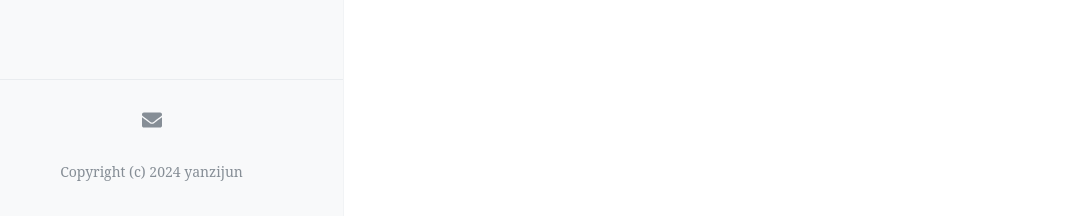
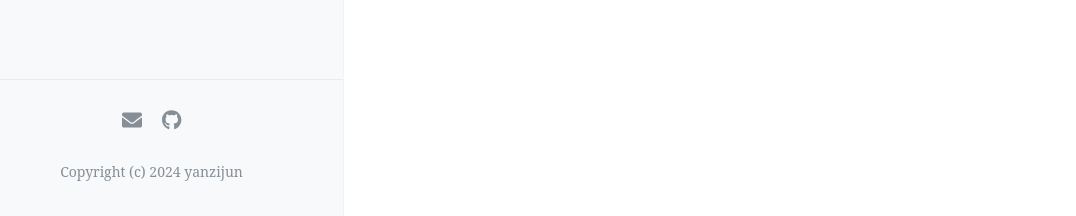
Before and after one commit to Yan-ziJun/yan-zijun.github.io, a Jekyll site: the page built from about.md, in a window 1280 px wide. Shown: the part 681-897 px from the top of the page, without its empty margins (40-1116 px from the left). Built offline with Jekyll 4.4.1, drawn with Linux system fonts in a browser that asks for light colours; comment, search, counter and statistics services are not loaded.

Commit message:
Update _config.yml

```diff
--- a/_config.yml
+++ b/_config.yml
@@ -8,7 +8,7 @@
 favicon: https://yan-zijun.github.io/images/zijun.ico
 
 # 网站域名
-url: blog.zijun.us.kg
+url: #
 
 # 菜单中的按钮
 navigation:
@@ -22,7 +22,7 @@
     url: /tags
 
 # 每页的文章数
-paginate: 4
+paginate: 8
 # 文章简介的区分标记
 excerpt_separator: <!-- more -->
 
@@ -34,7 +34,7 @@
   email: 3239577894@qq.com
   facebook: #https://www.facebook.com/<>
   flickr: #https://www.flickr.com/<>
-  github: #Yan-ziJun
+  github: Yan-ziJun
   instagram: #https://instagram.com/<>
   linkedin: #https://www.linkedin.com/in/<>
   pinterest: #https://www.pinterest.com/<>
```
